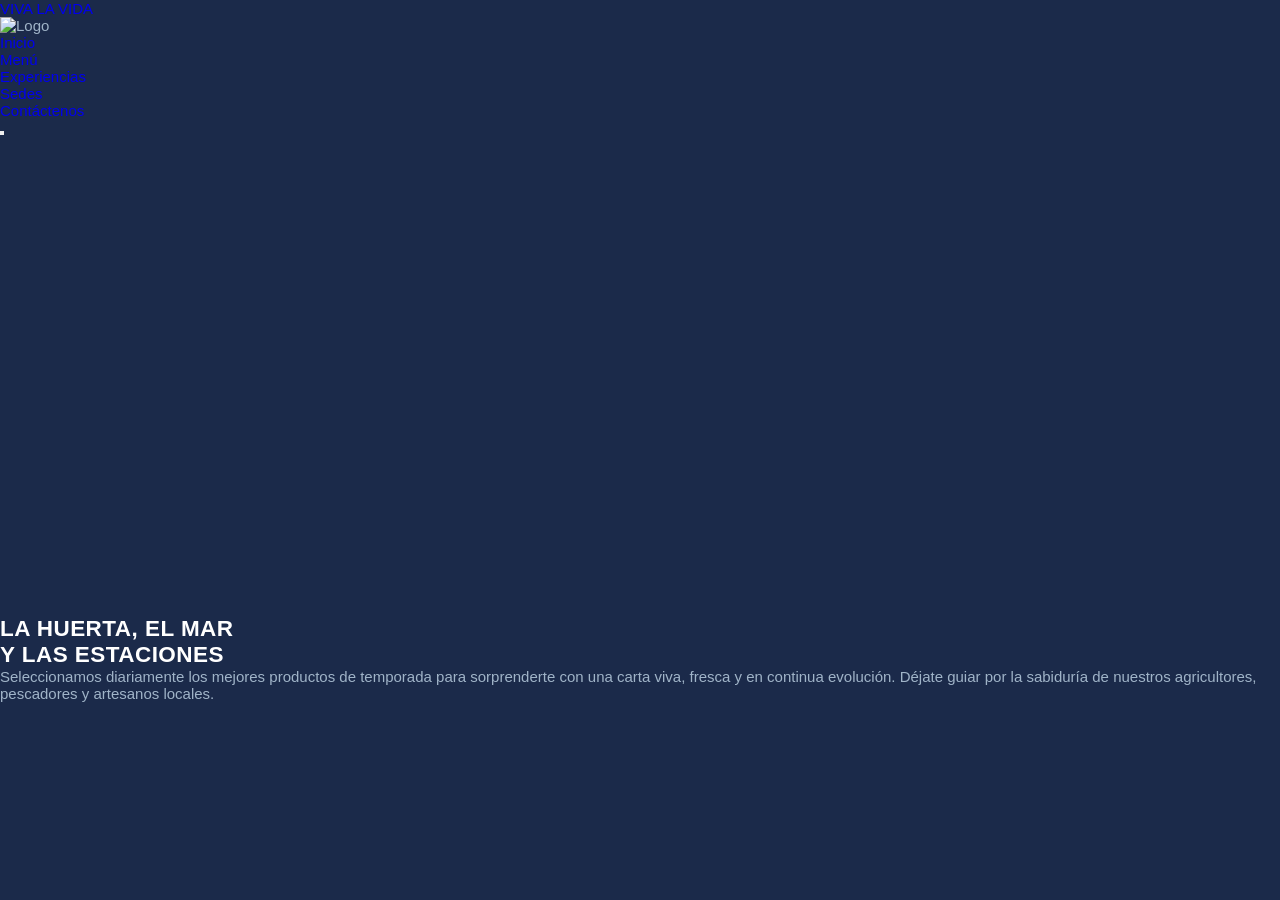
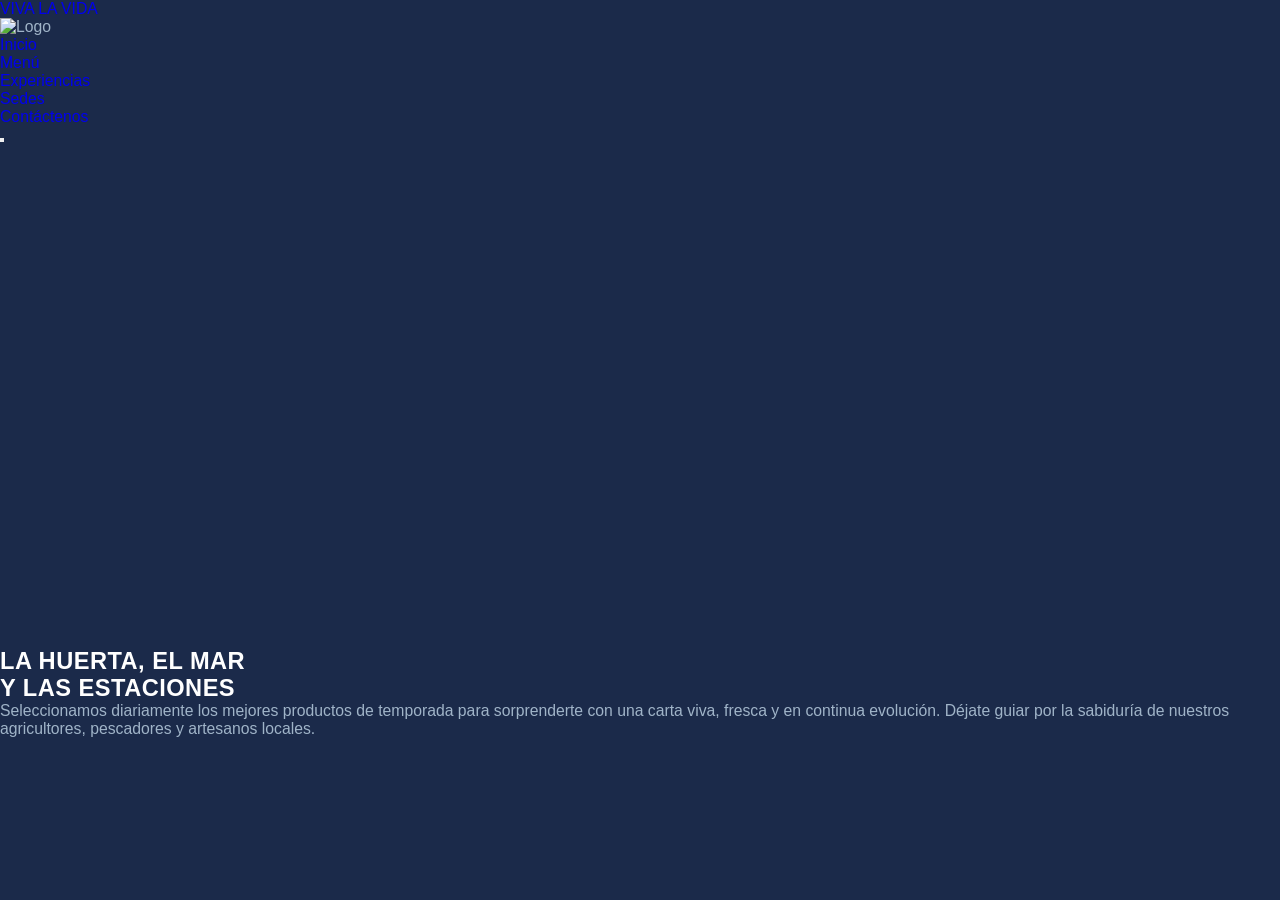

ultimos cambbios

--- a/assets/css/styles.css
+++ b/assets/css/styles.css
@@ -84,6 +84,7 @@
 html {
   scroll-behavior: smooth;
   overflow-x: clip;
+  font-size: 105%; /* +5% a toda la tipografia (rem) de la pagina */
 }
 
 body {
